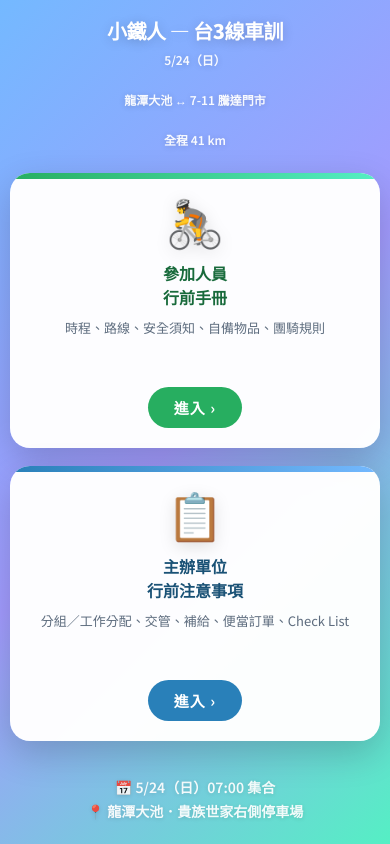
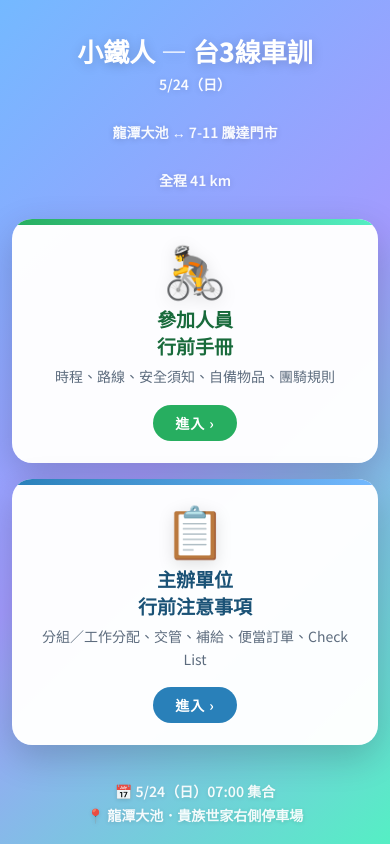
Before and after one commit to chinqan/bikedoc, a plain HTML site: page index.html in a window 390 px wide. Drawn offline with Linux system fonts and the light colour scheme.

Commit message:
index.html：標題下移、手機版卡片縮小
Co-Authored-By: Claude Opus 4.7 (1M context) <noreply@anthropic.com>

```diff
--- a/index.html
+++ b/index.html
@@ -118,24 +118,22 @@ body {
 }
 .event-meta span { display: inline-block; margin: 0 12px; }
 @media (max-width: 700px) {
-    body { padding: 16px 14px; }
-    .title { font-size: 24px; }
-    .subtitle { font-size: 13px; margin-bottom: 24px; }
-    .subtitle span { display: block; margin: 2px 0; }
-    .cards { grid-template-columns: 1fr; gap: 18px; }
-    .card { padding: 30px 20px 26px; }
-    .card-icon { font-size: 56px; }
-    .card-title { font-size: 19px; }
+    body { padding: 18px 16px; }
+    .title { font-size: 30px; margin-top: 24px; }
+    .subtitle { font-size: 15px; margin-bottom: 28px; }
+    .subtitle span { display: block; margin: 3px 0; }
+    .cards { grid-template-columns: 1fr; gap: 16px; }
+    .card { padding: 24px 20px 22px; }
+    .card-icon { font-size: 50px; margin-bottom: 12px; }
+    .card-title { font-size: 19px; margin-bottom: 6px; }
+    .card-desc { font-size: 14px; margin-bottom: 16px; min-height: auto; }
+    .card-cta { padding: 8px 22px; font-size: 14px; }
     .event-meta span { display: block; margin: 4px 0; }
 }
 @media (max-width: 400px) {
-    body { padding: 14px 10px; }
-    .title { font-size: 20px; letter-spacing: -0.5px; }
-    .subtitle { font-size: 12px; }
-    .card { padding: 24px 16px 20px; }
-    .card-icon { font-size: 46px; }
-    .card-title { font-size: 16px; }
-    .card-desc { font-size: 13px; }
+    body { padding: 16px 12px; }
+    .title { font-size: 26px; margin-top: 20px; }
+    .subtitle { font-size: 14px; }
 }
 </style>
 </head>
```
